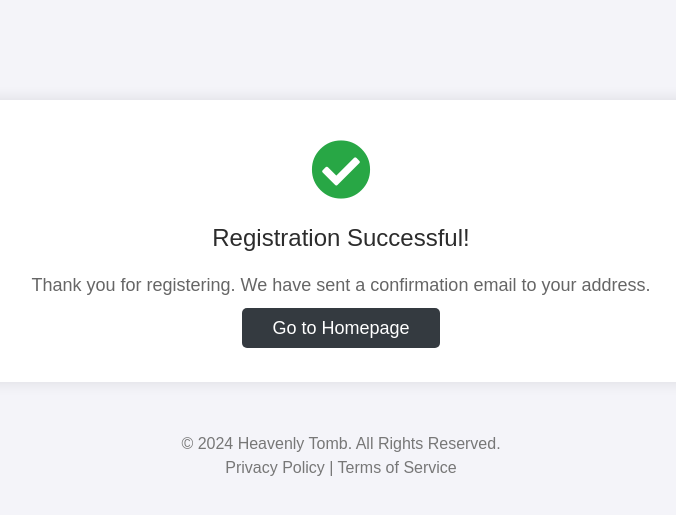
After one commit to kasi1003/gmsUp, a PHP site: page /success.php in a window 1280 px wide. The commit adds this page. Shown: the top 515 px of the page, without its empty margins (299-975 px from the left). Run offline with PHP 8.4, Linux system fonts and the light colour scheme.

Commit message:
new updates

```diff
--- /dev/null
+++ b/php/success.php
@@ -0,0 +1,94 @@
+<!DOCTYPE html>
+<html lang="en">
+
+<head>
+    <meta charset="UTF-8" />
+    <meta name="viewport" content="width=device-width, initial-scale=1.0" />
+    <title>Registration Successful | Heavenly Tomb</title>
+    <link rel="stylesheet" href="../css/style.css" />
+    <link rel="stylesheet" href="https://cdnjs.cloudflare.com/ajax/libs/font-awesome/5.15.3/css/all.min.css"
+        integrity="iBBXm8fW90+nuLcSKlbmrPcLa0OT92xO1BIsZ+ywDWZCvqsWgccV3gFoRBv0z+8dLJgyAHIhR35VZc2oM/gI1w=="
+        crossorigin="anonymous" referrerpolicy="no-referrer" />
+    <link rel="stylesheet"
+        href="https://cdn.jsdelivr.net/npm/bootstrap@4.3.1/dist/css/bootstrap.min.css"
+        integrity="sha384-ggOyR0iXCbMQv3Xipma34MD+dH/1fQ784/j6cY/iJTQUOhcWr7x9JvoRxT2MZw1T"
+        crossorigin="anonymous" />
+    <style>
+        body {
+            background-color: #f4f4f9;
+            font-family: "Poppins", sans-serif;
+        }
+
+        .container {
+            margin-top: 100px;
+            text-align: center;
+            background-color: white;
+            padding: 40px;
+            border-radius: 10px;
+            box-shadow: 0px 0px 15px rgba(0, 0, 0, 0.1);
+        }
+
+        .success-icon {
+            font-size: 60px;
+            color: #28a745;
+        }
+
+        .success-message {
+            font-size: 24px;
+            margin-top: 20px;
+            color: #2c2c2c;
+        }
+
+        .success-details {
+            font-size: 18px;
+            margin-top: 10px;
+            color: #666;
+        }
+
+        .btn-home {
+            margin-top: 30px;
+            background-color: #343a40;
+            color: white;
+            padding: 10px 30px;
+            border-radius: 5px;
+            font-size: 18px;
+            text-decoration: none;
+        }
+
+        .btn-home:hover {
+            background-color: #495057;
+            color: white;
+            text-decoration: none;
+        }
+
+        .footer {
+            margin-top: 50px;
+            text-align: center;
+            color: #777;
+        }
+
+        .footer a {
+            color: #777;
+            text-decoration: none;
+        }
+
+        .footer a:hover {
+            text-decoration: underline;
+        }
+    </style>
+</head>
+
+<body>
+    <div class="container">
+        <i class="fas fa-check-circle success-icon"></i>
+        <p class="success-message">Registration Successful!</p>
+        <p class="success-details">Thank you for registering. We have sent a confirmation email to your address.</p>
+        <a href="index.php" class="btn-home">Go to Homepage</a>
+    </div>
+
+    <div class="footer">
+        <p>&copy; 2024 Heavenly Tomb. All Rights Reserved. <br> <a href="privacy-policy.html">Privacy Policy</a> | <a href="terms.html">Terms of Service</a></p>
+    </div>
+</body>
+
+</html>
```
Also changed, not shown: php/Registration.php (+73 -16 lines), php/register_process.php (added, +79 -0 lines).
